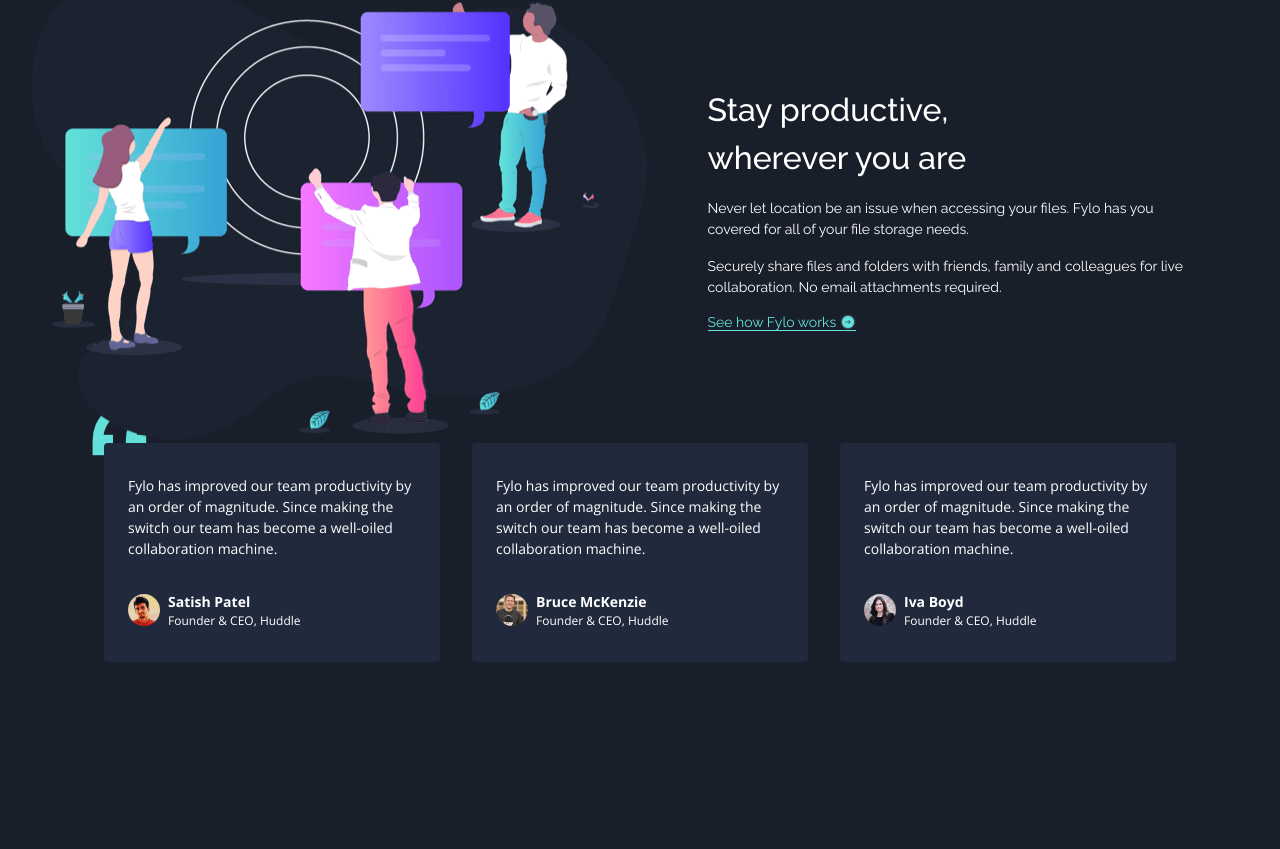
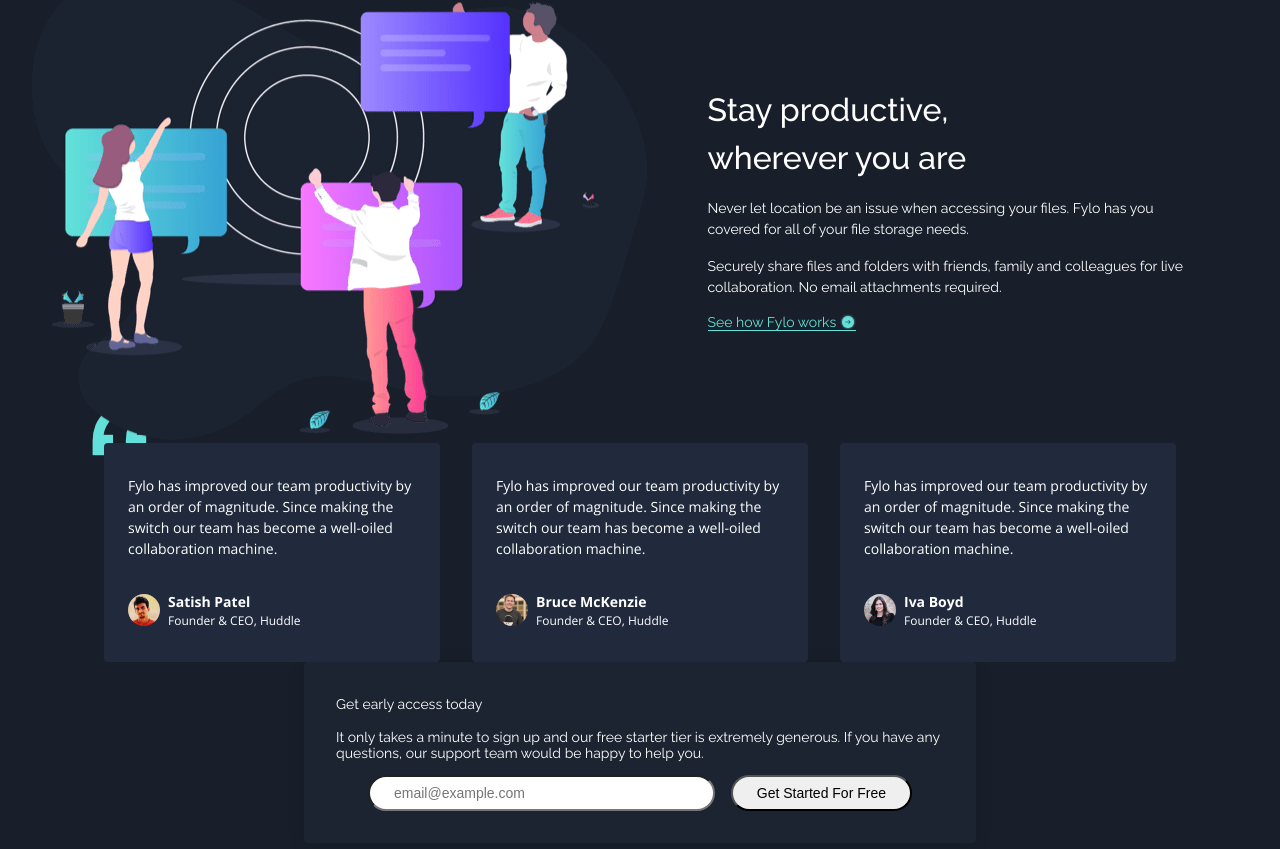
Before and after one commit to Andrew-Neely-82/fe-mentor-fylo-dark-theme-landing-page, a React (Vite) app: page / in a window 1280 px wide. Shown: the part 1366-2215 px from the top of the page. Before the commit the page ends 2060 px from the top, so only its background shows below. Built offline with nearby package versions, Linux system fonts and the light colour scheme.

Commit message:
get started section started

```diff
--- a/src/App.jsx
+++ b/src/App.jsx
@@ -5,6 +5,7 @@ import Hero from "./components/Hero";
 import GridSection from "./components/GridSection";
 import SeeHow from "./components/SeeHow";
 import Reviews from "./components/Reviews";
+import GetStarted from "./components/GetStarted";
 
 function App() {
   return (
@@ -15,6 +16,7 @@ function App() {
         <GridSection data={fyloData} />
         <SeeHow data={fyloData} />
         <Reviews data={fyloData} />
+        <GetStarted data={fyloData} />
       </main>
     </>
   );
--- a/src/App.scss
+++ b/src/App.scss
@@ -267,3 +267,32 @@ span {
     }
   }
 }
+
+.get-started {
+  display: flex;
+  flex-direction: column;
+  background: map-get($colors, bg-intro-email);
+  border-radius: 0.25rem;
+  padding: 2rem;
+  width: 50%;
+  box-shadow: 0 0 1rem #00000025;
+
+  .sign-up {
+    display: flex;
+    gap: 1rem;
+    justify-content: center;
+    align-items: center;
+    padding-inline: 2rem;
+
+    input,
+    button {
+      border-radius: 100dvw;
+      padding: 0.5rem 1.5rem;
+      font-size: 14px;
+    }
+
+    input {
+      flex: 1;
+    }
+  }
+}
--- /dev/null
+++ b/src/components/GetStarted.jsx
@@ -0,0 +1,19 @@
+import PropTypes from "prop-types";
+
+const GetStarted = ({ data }) => {
+  const { title, p, btn } = data[0].earlyAccessSection[0];
+  return (
+    <section className="get-started">
+      <span>{title}</span>
+      <p>{p}</p>
+      <div className="sign-up">
+        <input type="text" placeholder="email@example.com" />
+        <button type="submit">{btn}</button>
+      </div>
+    </section>
+  );
+};
+
+GetStarted.propTypes = { data: PropTypes.array.isRequired };
+
+export default GetStarted;
```
